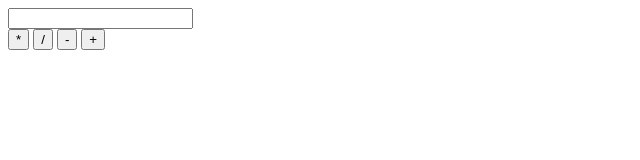
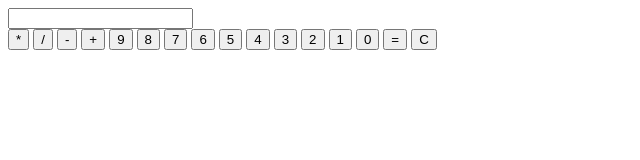
Before and after one commit to neha0407/calculator, a plain HTML site: page index.html in a window 1280 px wide. Shown: the whole page, without its empty margins (0-640 px from the left). Drawn offline with Linux system fonts and the light colour scheme.

Commit message:
added numbers

```diff
--- a/index.html
+++ b/index.html
@@ -16,6 +16,21 @@
          <button type="button" class="btn btn-yellow" data-num="/">/</button>
           <button type="button" class="btn btn-yellow" data-num="-">-</button>
            <button type="button" class="btn btn-yellow" data-num="+">+</button>
+
+            <button type="button" class="btn btn-grey" data-num="9">9</button>
+            <button type="button" class="btn btn-grey" data-num="8">8</button>
+            <button type="button" class="btn btn-grey" data-num="7">7</button>
+            <button type="button" class="btn btn-grey" data-num="6">6</button>
+            <button type="button" class="btn btn-grey" data-num="5">5</button>
+            <button type="button" class="btn btn-grey" data-num="4">4</button>
+            <button type="button" class="btn btn-grey" data-num="3">3</button>
+            <button type="button" class="btn btn-grey" data-num="2">2</button>
+            <button type="button" class="btn btn-grey" data-num="1">1</button>
+            <button type="button" class="btn btn-grey" data-num="0">0</button>
+
+            <button type="button" class="btn btn-grey" >=</button>
+            <button type="button" class="btn btn-grey" >C</button>
+
        </div>
     </section>
 </body>
```
